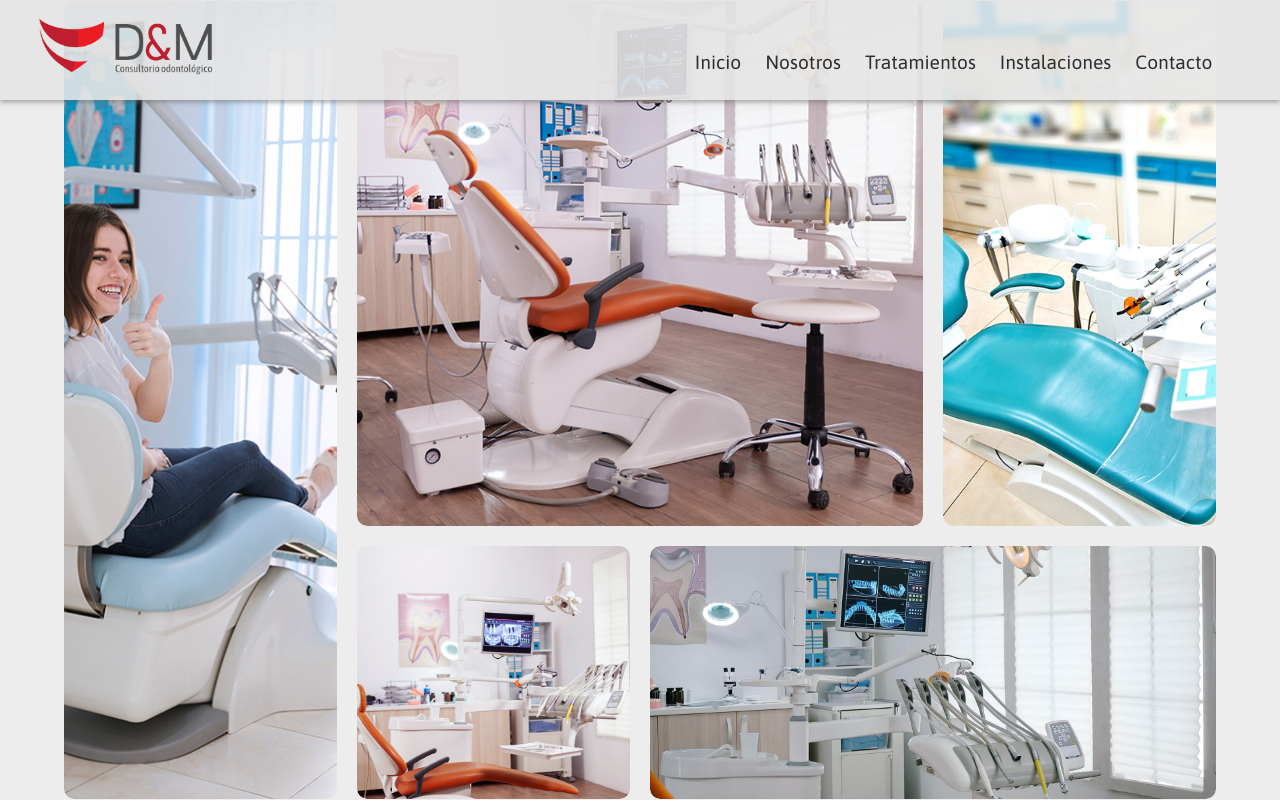
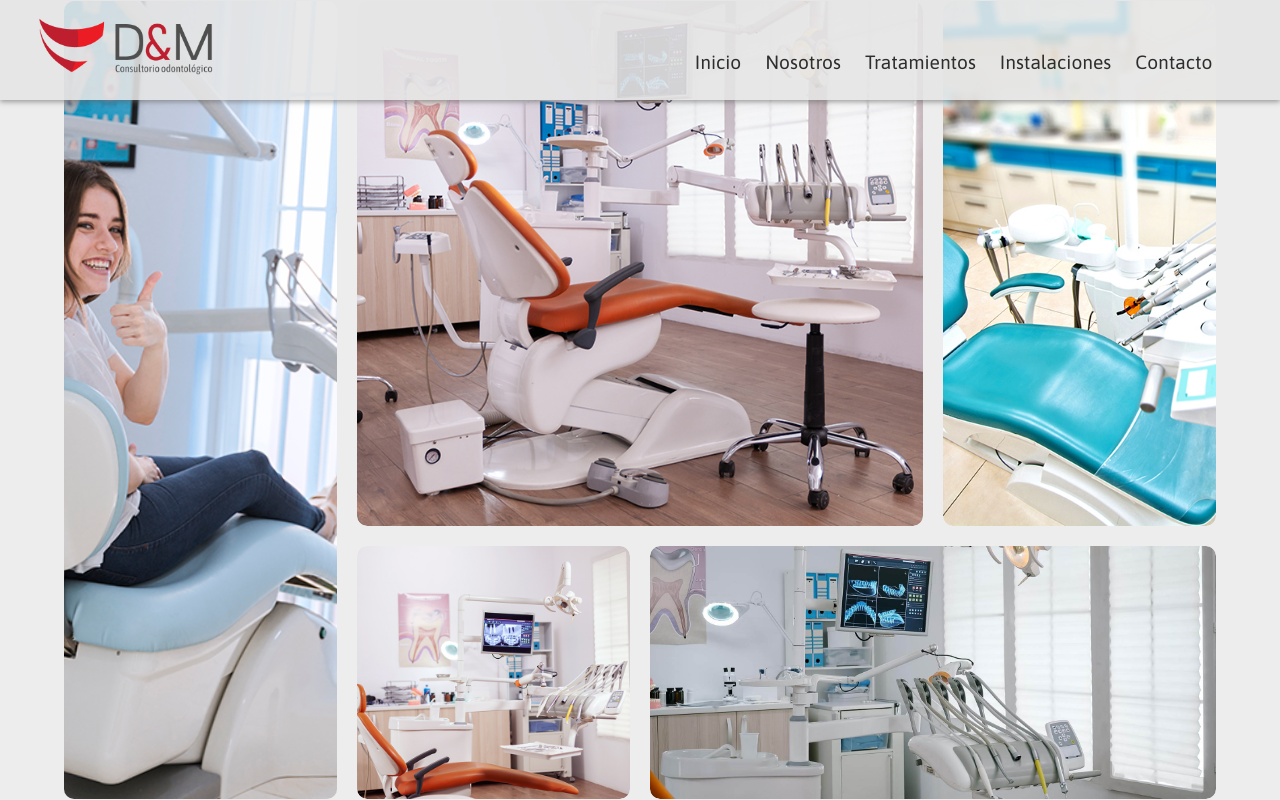
Before and after one commit to jorjonico/dym_odontologos, a plain HTML site: page pages/instalaciones.html in a window 1280 px wide. In both pictures the pointer is over the picture 200 px from the left and 1250 px from the top of the page. Shown: the part 850-1650 px from the top of the page. Drawn offline with Linux system fonts and the light colour scheme.

Commit message:
galeria animadad correctamente

```diff
--- a/css/estilo.css
+++ b/css/estilo.css
@@ -279,7 +279,7 @@ div#formulario label {
     transition: all 1s;
 }
 .galeria__grid--img:hover{
-    transform: scale(1.2,1.2) rotateZ(3gitdeg);
+    transform: scale(1.2,1.2) rotateZ(2deg);
 }
 .galeria__img001{
     grid-area: uno;
```
